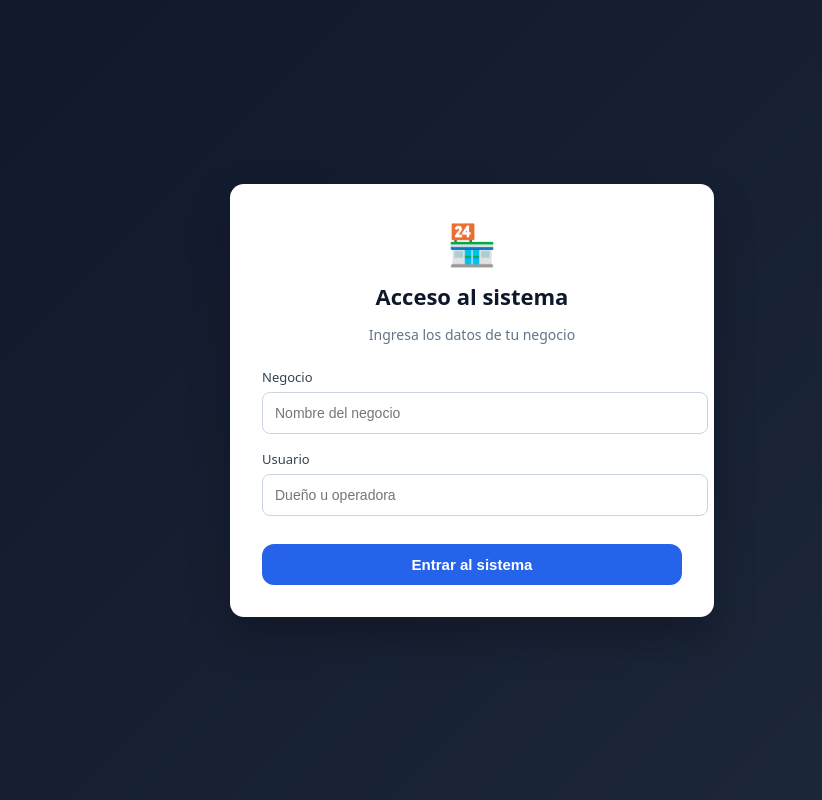
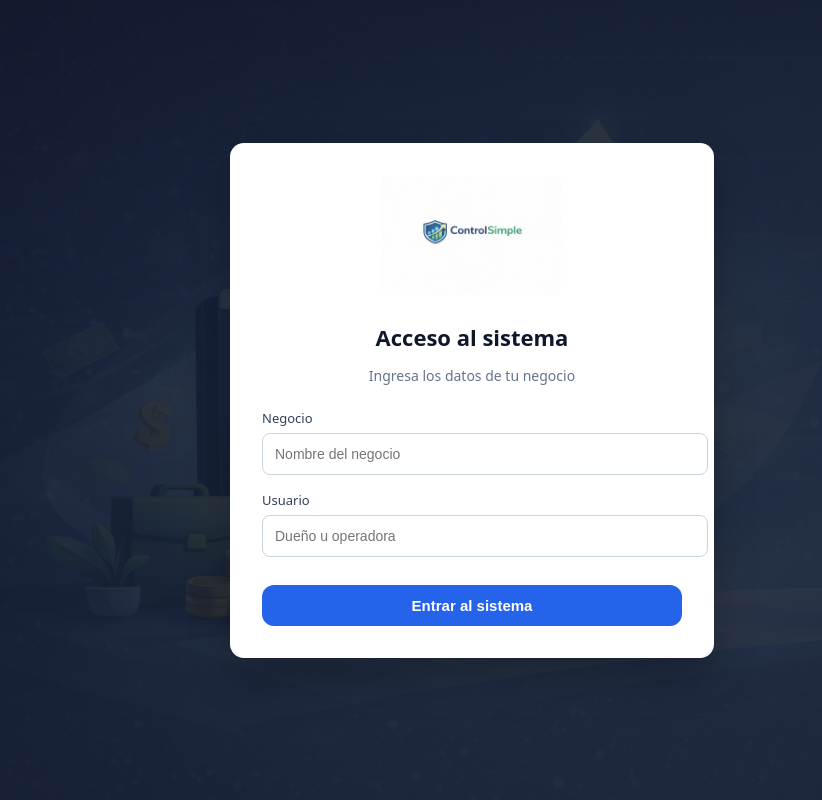
Before and after one commit to janier23/control-simple, a Flask app: page /login in a window 1280 px wide. Shown: the whole page, without its empty margins (168-990 px from the left). Run offline with Flask 3, Linux system fonts and the light colour scheme.

Commit message:
Branding ControlSimple: logo + login hero

```diff
--- a/frontend/static/css/style.css
+++ b/frontend/static/css/style.css
@@ -212,7 +212,14 @@ h1 {
 
 .auth-body {
     min-height: 100vh;
-    background: linear-gradient(135deg, #0f172a, #1e293b);
+    background:
+      linear-gradient(
+        135deg,
+        rgba(15, 23, 42, 0.88),
+        rgba(30, 41, 59, 0.92)
+      ),
+      url("/static/images/login-hero.png") center / cover no-repeat;
+
     display: flex;
     align-items: center;
     justify-content: center;
--- a/frontend/templates/index.html
+++ b/frontend/templates/index.html
@@ -12,7 +12,9 @@
 
     <header class="dashboard-header">
         <div>
-            <h1>📊 Control Simple</h1>
+            <img src="/static/images/logo-controlsimple.png"
+                alt="ControlSimple"
+                style="height: 48px;">
             <p class="subtitulo">Tu negocio, claro y sencillo.</p>
         </div>
 
--- a/frontend/templates/login.html
+++ b/frontend/templates/login.html
@@ -13,7 +13,10 @@
     <div class="auth-card">
 
         <div class="auth-header">
-            <span class="auth-icon">🏪</span>
+            <img src="/static/images/logo-controlsimple.png"
+                alt="ControlSimple"
+                style="width: 180px; margin-bottom: 12px;">
+
             <h1>Acceso al sistema</h1>
             <p>Ingresa los datos de tu negocio</p>
         </div>
```
Also changed, not shown: frontend/static/images/icon.png (renamed from frontend/static/icon.png), frontend/static/images/login-hero.png (added), frontend/static/images/logo-controlsimple.png (added).
